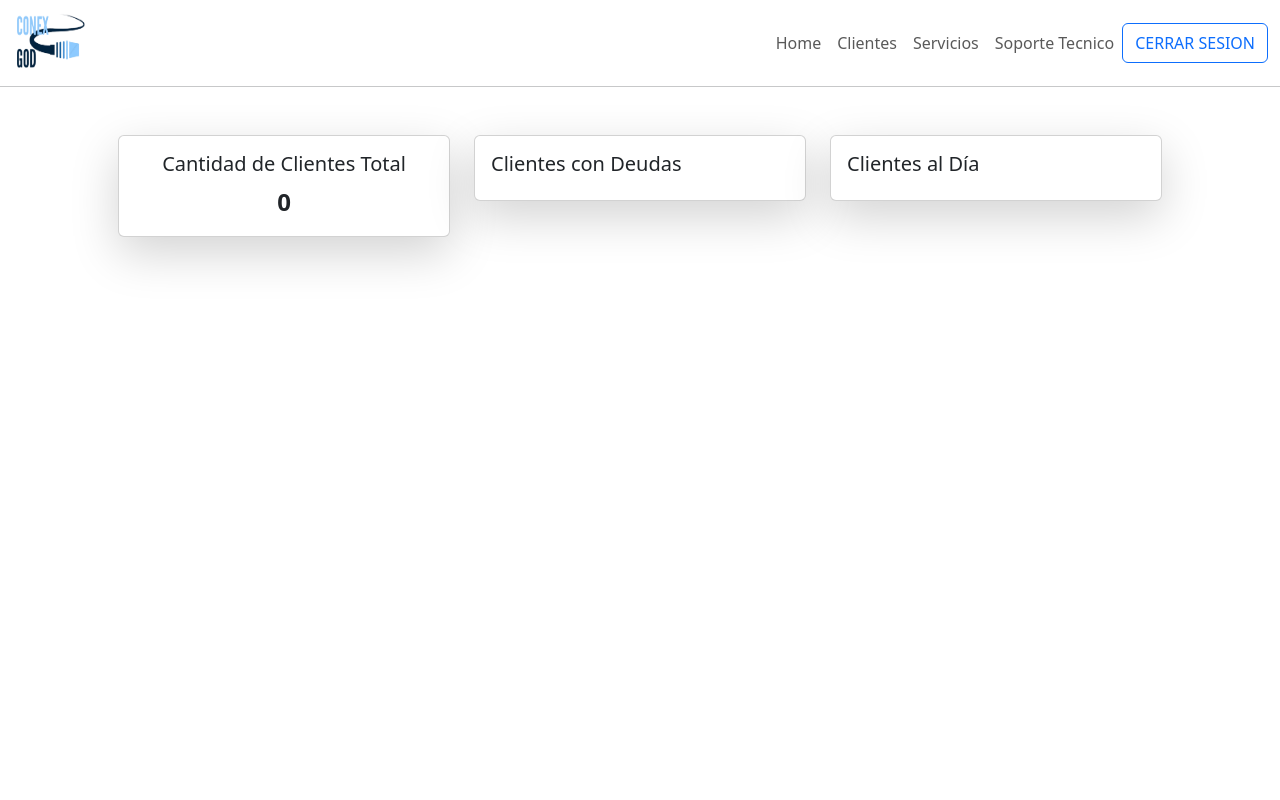
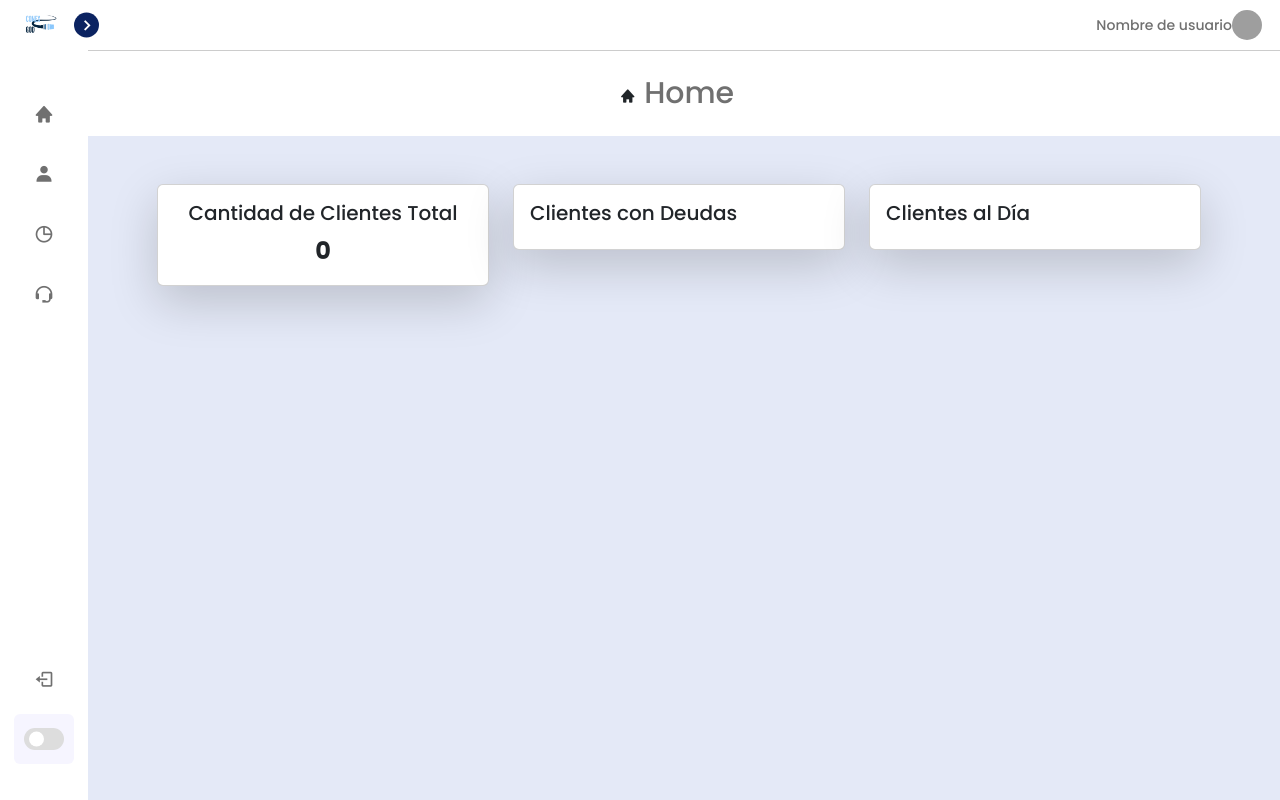
Before and after one commit to JuanCruz2693/gestion_isp, a Django app: page /home/ in a window 1280 px wide. Run offline with Django 4.2, Linux system fonts and the light colour scheme; data that the repository does not hold is empty; some libraries are stand-ins or nearby versions; grey boxes are pictures that could not be loaded.

Commit message:
Se modifico la plantilla Home

```diff
--- a/clientes/templates/home.html
+++ b/clientes/templates/home.html
@@ -1,42 +1,11 @@
+{% extends "sidebar/sidebar.html" %}
 {% load static %}
-<!DOCTYPE html>
-<html lang="es">
-
-<head>
-    <meta charset="UTF-8">
-    <meta http-equiv="X-UA-Compatible" content="IE=edge">
-    <meta name="viewport" content="width=device-width, initial-scale=1.0">
-    <link rel="shortcut icon" href="#">
-    <title>Clientes</title>
-    <!--importamos la libreria Boostrap-->
-    <link href="https://cdn.jsdelivr.net/npm/bootstrap@5.3.0-alpha3/dist/css/bootstrap.min.css" rel="stylesheet"
-        integrity="sha384-KK94CHFLLe+nY2dmCWGMq91rCGa5gtU4mk92HdvYe+M/SXH301p5ILy+dN9+nJOZ" crossorigin="anonymous" />
-    <!--importamos los estilos del css-->
-    <link rel="stylesheet" href="{% static 'css/home.css' %}">
-
-</head>
-
-<body>
-    <nav class="navbar navbar-expand-lg">
-        <div class="container-fluid">
-            <img src="{% static 'css/Imagen/Logo.png' %}" alt="Bootstrap" width="90" height="70">
-            <button class="navbar-toggler" type="button" data-bs-toggle="collapse" data-bs-target="#navbarNavAltMarkup"
-                aria-controls="navbarNavAltMarkup" aria-expanded="false" aria-label="Toggle navigation">
-                <span class="navbar-toggler-icon"></span>
-            </button>
-            <div class="collapse navbar-collapse" id="navbarNavAltMarkup">
-                <div class="navbar-nav ms-auto">
-                    <a class="nav-link" href="{% url 'home' %}">Home</a>
-                    <a class="nav-link" href="{% url 'clientes'%}">Clientes</a>
-                    <a class="nav-link" href="#">Servicios</a>
-                    <a class="nav-link" href="#">Soporte Tecnico</a>
-                    <button type="button" class="btn btn-outline-primary">CERRAR SESION</button>
-                </div>
-            </div>
-        </div>
-    </nav>
-
-    <hr class="m-0"> <!-- Agrega una línea divisora utilizando la clase de margen cero (m-0) de Bootstrap -->
+{% block title %}Home{% endblock %}
+{% block title_1 %}
+   <i class='bx bxs-home icon'></i>
+   <span class="text nav-text p-1">Home</span>
+{% endblock %}
+{% block content %}
 
     <div class="container p-5">
         <div class="row">
@@ -66,9 +35,7 @@
             </div>
         </div>
     </div>
-
-
-
 </body>
 
 </html>
+{% endblock %}
--- a/clientes/templates/sidebar/sidebar.html
+++ b/clientes/templates/sidebar/sidebar.html
@@ -38,6 +38,7 @@
 
 
     <!--importamos los estilos del css-->
+    <link rel="stylesheet" href="{% static 'css/home.css' %}">
 
     <!--<link href="stylesheet" href="Clientes.css">-->
 
```
